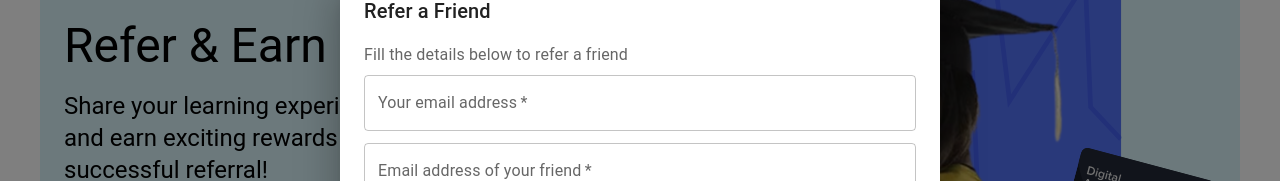
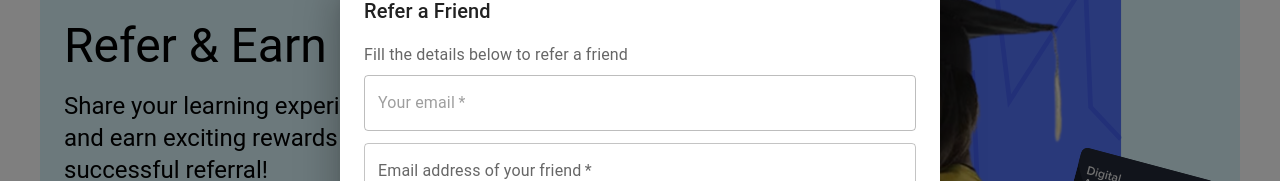
Before and after one commit to sahil19-19/accredian-front-end, a React (Create React App) app: page /refer in a window 1280 px wide. Both pictures are taken after a click on the button "REFER NOW". Shown: the part 205-386 px from the top of the page. Built offline with nearby package versions, Linux system fonts and the light colour scheme; no server answers.

Commit message:
update modal.js to use user-email from env file

```diff
--- a/package.json
+++ b/package.json
@@ -5,7 +5,7 @@
   "dependencies": {
     "@emotion/react": "^11.14.0",
     "@emotion/styled": "^11.14.0",
-    "@mui/icons-material": "^6.4.4",
+    "@mui/icons-material": "^6.4.5",
     "@mui/material": "^6.4.4",
     "@testing-library/dom": "^10.4.0",
     "@testing-library/jest-dom": "^6.6.3",
--- a/src/components/footer/footer.js
+++ b/src/components/footer/footer.js
@@ -3,7 +3,6 @@ import TwitterIcon from "@mui/icons-material/Twitter";
 import GitHubIcon from "@mui/icons-material/GitHub";
 import YouTubeIcon from "@mui/icons-material/YouTube";
 import { Box, IconButton, Typography } from "@mui/material";
-import { Link } from "react-router-dom";
 
 const footer = () => {
     return (
--- a/src/components/header/header.js
+++ b/src/components/header/header.js
@@ -7,7 +7,6 @@ import {
     Drawer,
     IconButton,
     Toolbar,
-    Typography,
 } from "@mui/material";
 import MenuIcon from "@mui/icons-material/Menu";
 
--- a/src/components/modal/modal.js
+++ b/src/components/modal/modal.js
@@ -20,7 +20,8 @@ import {
 
 const ReferralModal = ({ open, onClose }) => {
     const apiURL = process.env.REACT_APP_BACKEND_URL;
-    // console.log(apiURL);
+    const userEmail = process.env.REACT_APP_EMAIL_USER;
+    console.log(userEmail);
 
     const [value, setPhone] = useState("");
     const [snackbarOpen, setSnackbarOpen] = useState(false);
@@ -49,8 +50,8 @@ const ReferralModal = ({ open, onClose }) => {
                             const formJson = Object.fromEntries(
                                 formData.entries()
                             );
-                            // const email = formJson;
-                            console.log(formJson);
+
+                            // console.log(formJson);
                             setPhone("");
 
                             try {
@@ -83,10 +84,12 @@ const ReferralModal = ({ open, onClose }) => {
                         margin="dense"
                         id="referrerEmail"
                         name="referrerEmail"
-                        label="Your email address"
                         type="email"
                         fullWidth
                         variant="outlined"
+                        label="Your email"
+                        disabled
+                        defaultValue={userEmail}
                     />
                     <TextField
                         autoFocus
@@ -147,7 +150,7 @@ const ReferralModal = ({ open, onClose }) => {
                     onClose={() => setSnackbarOpen(false)}
                     severity="success"
                 >
-                    Referral Successful, we will send you an email shortly!
+                    Referral Successful, An email has been sent to your friend!
                 </Alert>
             </Snackbar>
             ):(
```
Also changed, not shown: 2 other files (tests, documents, lock files or other folders).
